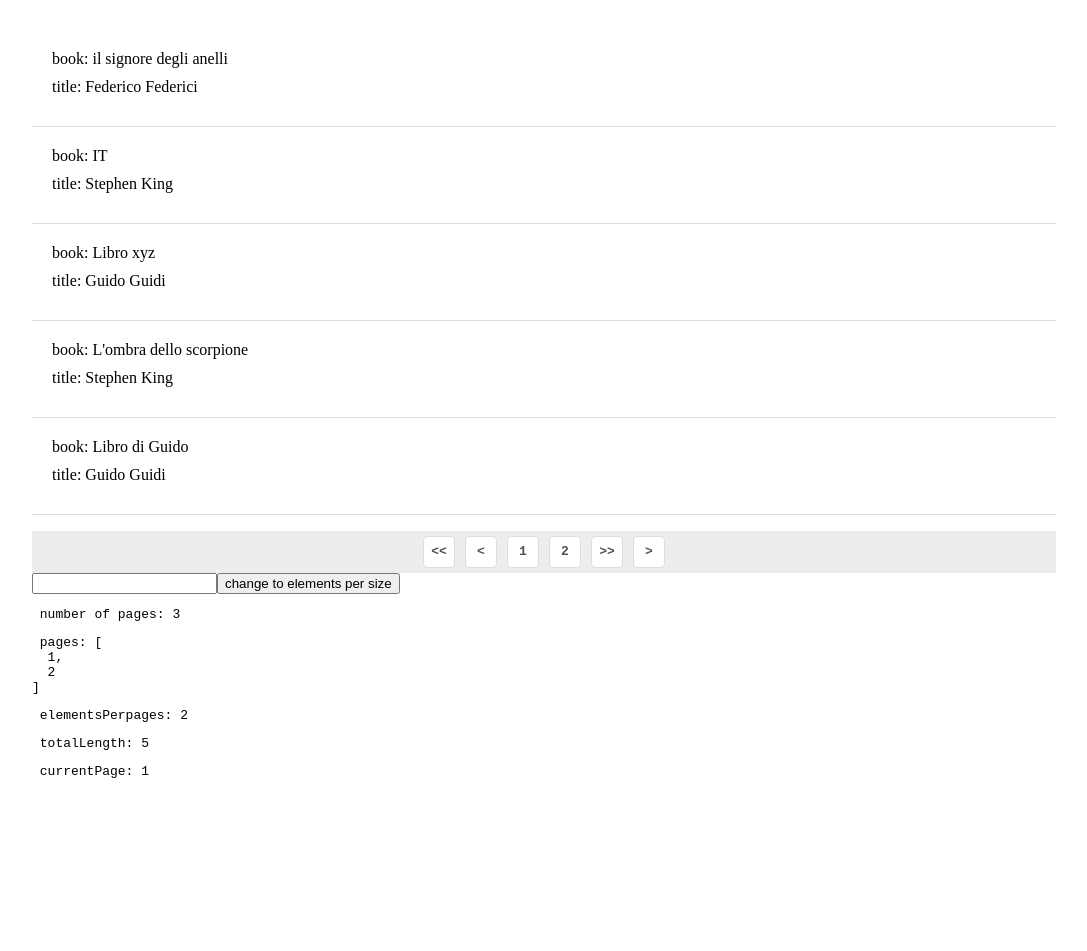
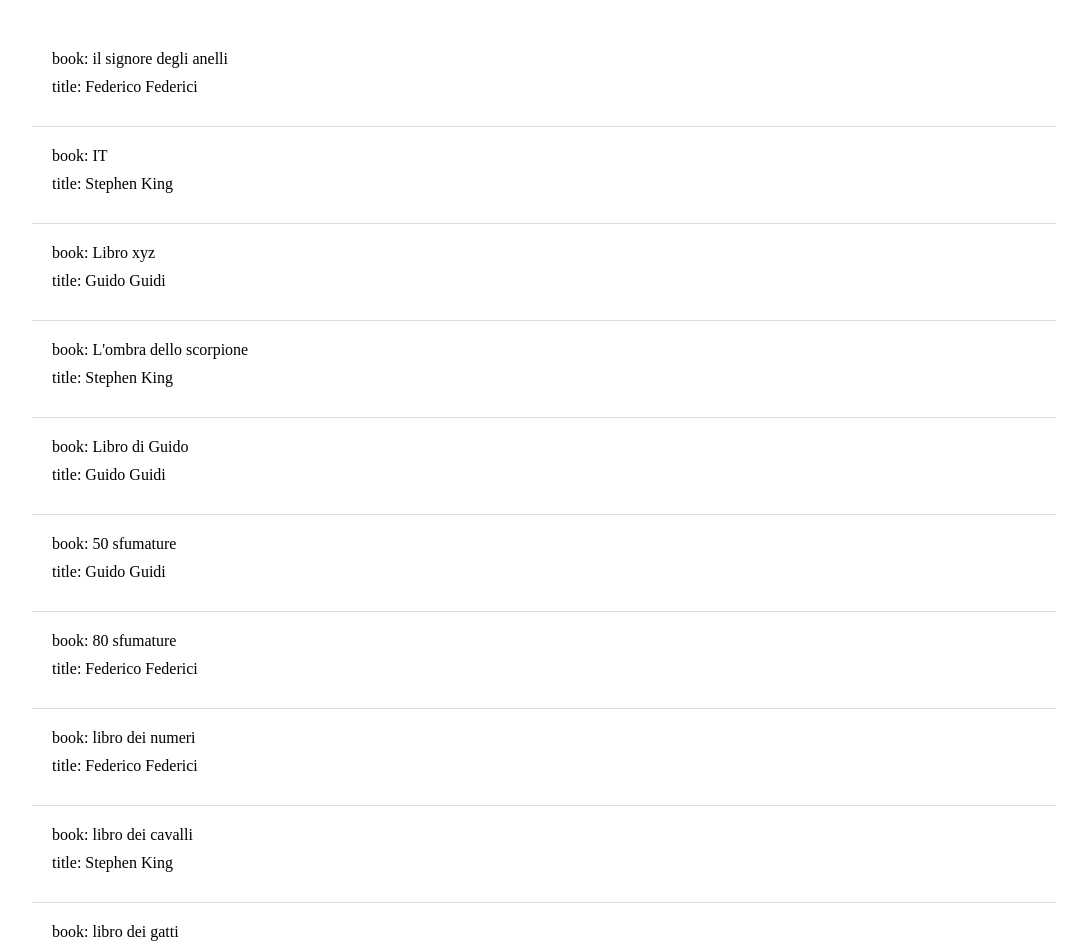
Before and after one commit to fabioportieri/exercises, an Angular app: page / in a window 1280 px wide. Shown: the top 951 px of the page, without its empty margins (96-1183 px from the left). Before the commit the page ends 809 px from the top, so only its background shows below. Built offline with nearby package versions, Linux system fonts and the light colour scheme; data requests are answered from the project's data file.

Commit message:
fix paginator

```diff
--- a/db.json
+++ b/db.json
@@ -24,6 +24,31 @@
       "id": 5,
       "title": "Libro di Guido",
       "authorId": 3
+    },
+    {
+      "id": 6,
+      "title": "50 sfumature",
+      "authorId": 3
+    },
+    {
+      "id": 7,
+      "title": "80 sfumature",
+      "authorId": 1
+    },
+    {
+      "id": 8,
+      "title": "libro dei numeri",
+      "authorId": 1
+    },
+    {
+      "id": 9,
+      "title": "libro dei cavalli",
+      "authorId": 2
+    },
+    {
+      "id": 10,
+      "title": "libro dei gatti",
+      "authorId": 1
     }
   ],
   "authors": [
--- a/src/app/shared/ui-kit/paginator/rxjs-paginator.component.ts
+++ b/src/app/shared/ui-kit/paginator/rxjs-paginator.component.ts
@@ -1,7 +1,7 @@
 import { Component, OnInit, ViewEncapsulation, ChangeDetectionStrategy, Input } from '@angular/core';
 import { FormControl } from '@angular/forms';
 import { combineLatest, BehaviorSubject, Observable, of } from 'rxjs';
-import { distinctUntilChanged, tap } from 'rxjs/operators';
+import { distinctUntilChanged, filter, map, tap, withLatestFrom } from 'rxjs/operators';
 import { BooksWithAuthor } from 'src/app/books/books.model';
 
 @Component({
@@ -10,11 +10,11 @@ import { BooksWithAuthor } from 'src/app/books/books.model';
     <div class="paginator" *ngIf="(currentPage$ | async) as currentPage">
       <div class="first" (click)="changePage(1)"><<</div>
       <div class="back" (click)="changePage(currentPage-1)"><</div>
-      <div *ngFor="let page of pages$ | async">
+      <div *ngFor="let page of pages$ | async" [class.active]="currentPage === page">
         <div class="pages" (click)="changePage(page)"> {{ page }} </div>
       </div>
-      <div class="next" (click)="changePage(currentPage+1)"> >> </div>
-      <div class="last" (click)="changePage(getLastPage())"> > </div>
+      <div class="next" (click)="changePage(currentPage+1)"> > </div>
+      <div class="last" (click)="changePage(getLastPage())"> >> </div>
     </div>
 
     <div class="form">
@@ -24,12 +24,12 @@ import { BooksWithAuthor } from 'src/app/books/books.model';
       </button>
     </div>
 
-
+<!--
     <pre> number of pages: {{this.pagesNumber$ | async }} </pre>
     <pre> pages: {{this.pages$ | async | json }} </pre>
     <pre> elementsPerpages: {{this.elementsPerPage$ | async }} </pre>
     <pre> totalLength: {{this.totalLength$ | async }} </pre>
-    <pre> currentPage: {{ currentPage$ | async }} </pre>
+    <pre> currentPage: {{ currentPage$ | async }} </pre> -->
 
 
   `,
@@ -40,6 +40,7 @@ import { BooksWithAuthor } from 'src/app/books/books.model';
     background: #ededed;
     padding: 5px;
     justify-content: center;
+    border-radius: 5px;
   }
   .paginator > div {
     width: 20px;
@@ -54,6 +55,10 @@ import { BooksWithAuthor } from 'src/app/books/books.model';
     font-weight: 600;
     color: #505050;
     font-family: monospace;
+  }
+  .paginator > div.active {
+    border-color: #a9caed;
+    color: #021120;
   }
   `],
   encapsulation: ViewEncapsulation.None,
@@ -88,13 +93,14 @@ export class RxjsPaginatorComponent implements OnInit {
   @Input()
   public set data(value: BooksWithAuthor[]) {
     this._data = value;
-    this.initPaginator();
-
+    this.totalLength$.next(this.data.length);
+    this.currentPage$.next(1);
   }
 
   constructor() { }
 
   ngOnInit(): void {
+    this.initPaginator();
   }
 
   changeElementsPerPage(elementsPerPage: number): void {
@@ -102,7 +108,7 @@ export class RxjsPaginatorComponent implements OnInit {
   }
   changePage(page: number): void {
     console.log('changePage called with page ', page);
-    if (page >= 1 && page < this.getLastPage()) {
+    if (page >= 1 && page <= this.getLastPage()) {
       console.log('goto page ', page);
       this.currentPage$.next(page);
     }
@@ -113,16 +119,8 @@ export class RxjsPaginatorComponent implements OnInit {
 
   private initPaginator(): void {
       // calculate length and pages
-    this.totalLength$.next(this.data.length);
+
     this.totalLength$.subscribe(d => console.log('total length changed??', d))
-    this.currentPage$.next(1);
-    // pages$: BehaviorSubject<number[]> = new BehaviorSubject<number[]>([]);
-    /*
-    // pages$: dipende da totalLength e pageNumber e elementsPerPage.
-    // ad esempio se totalLength e' 10 e elementsPerPage e' 2 e pageNumber e' 3
-    // devo avere [1 2 3 4 5], se pageNumber é 2 devo avere [1 2 3 4 ] devo mettere al piu 5 pagine:
-    // pagina corrente -2, pagina corrente-1, pagina corrente, pagina corrente+1, pagina corrente+2
-    */
 
     // pageNumber$: dipende da totalLength e elementsPerPage
     combineLatest([this.totalLength$, this.elementsPerPage$]).pipe(
@@ -130,16 +128,22 @@ export class RxjsPaginatorComponent implements OnInit {
         const num = Math.ceil(length / elementsPerPage);
         this.pagesNumber$.next(num);
       })
-      ).subscribe(data => console.log('triggered change on length or elementsPerPage:', data));
+    ).subscribe(data => console.log('triggered change on length or elementsPerPage:', data));
+
+    // if currentPage > totalePages reset currentPage
+    this.pagesNumber$.pipe(
+      withLatestFrom(this.currentPage$),
+      filter(([numpagesTot, currentPage]: [number, number]) => currentPage > numpagesTot)
+    ).subscribe(() => this.currentPage$.next(1))
 
     combineLatest([this.currentPage$, this.totalLength$, this.elementsPerPage$]).pipe(
-      distinctUntilChanged(),
+
       tap(([currentPage, length, elementsPerPage]: [number, number, number]) => {
 
        const prevPage = (currentPage-1 > 0) ? currentPage-1 : null;
        const prevPrevPage = (currentPage-2 > 0) ? currentPage-2 : null;
-       const nextPage = ((currentPage+1) * elementsPerPage <= length) ? currentPage+1 : null;
-       const nextNextPage = ((currentPage+2) * elementsPerPage <= length) ? currentPage+2 : null;
+       const nextPage = ((currentPage) * elementsPerPage < length) ? currentPage+1 : null;
+       const nextNextPage = ((currentPage+1) * elementsPerPage < length) ? currentPage+2 : null;
        const pages = [prevPrevPage, prevPage, currentPage, nextPage, nextNextPage].filter(el => !!el) as number[];
 
        this.pages$.next(pages);
```
